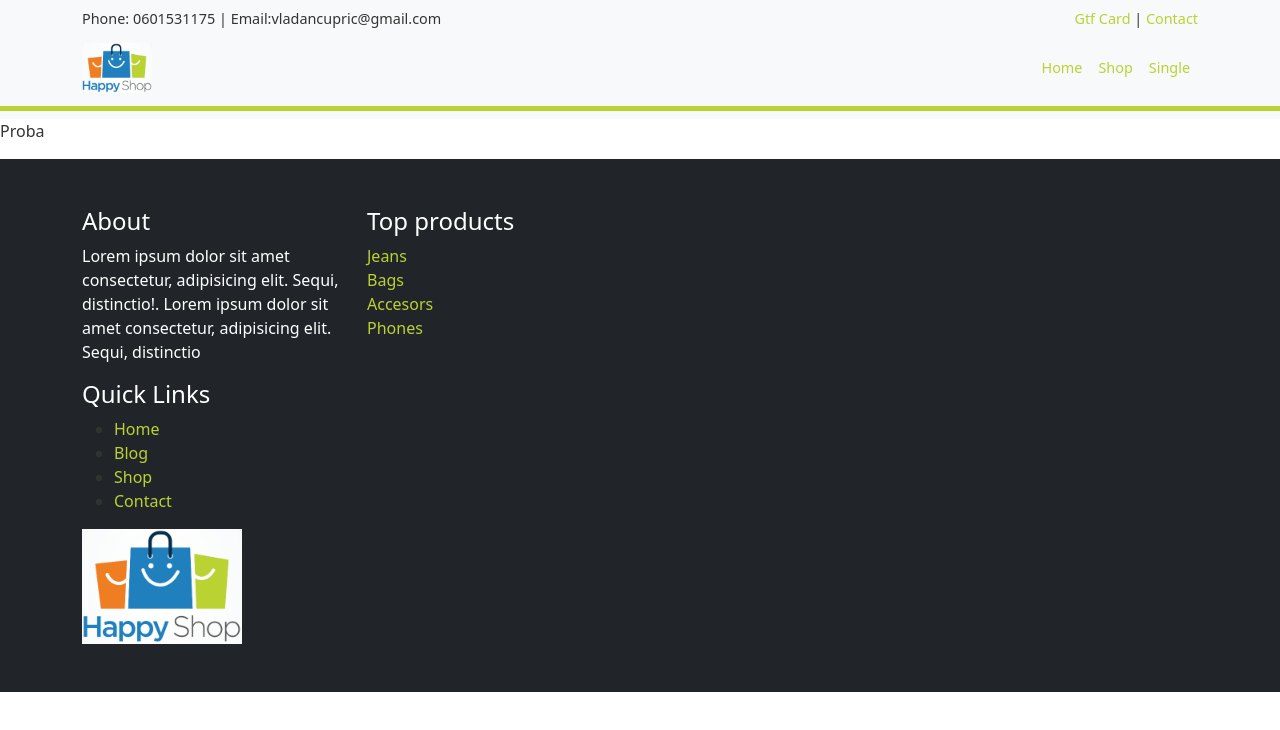
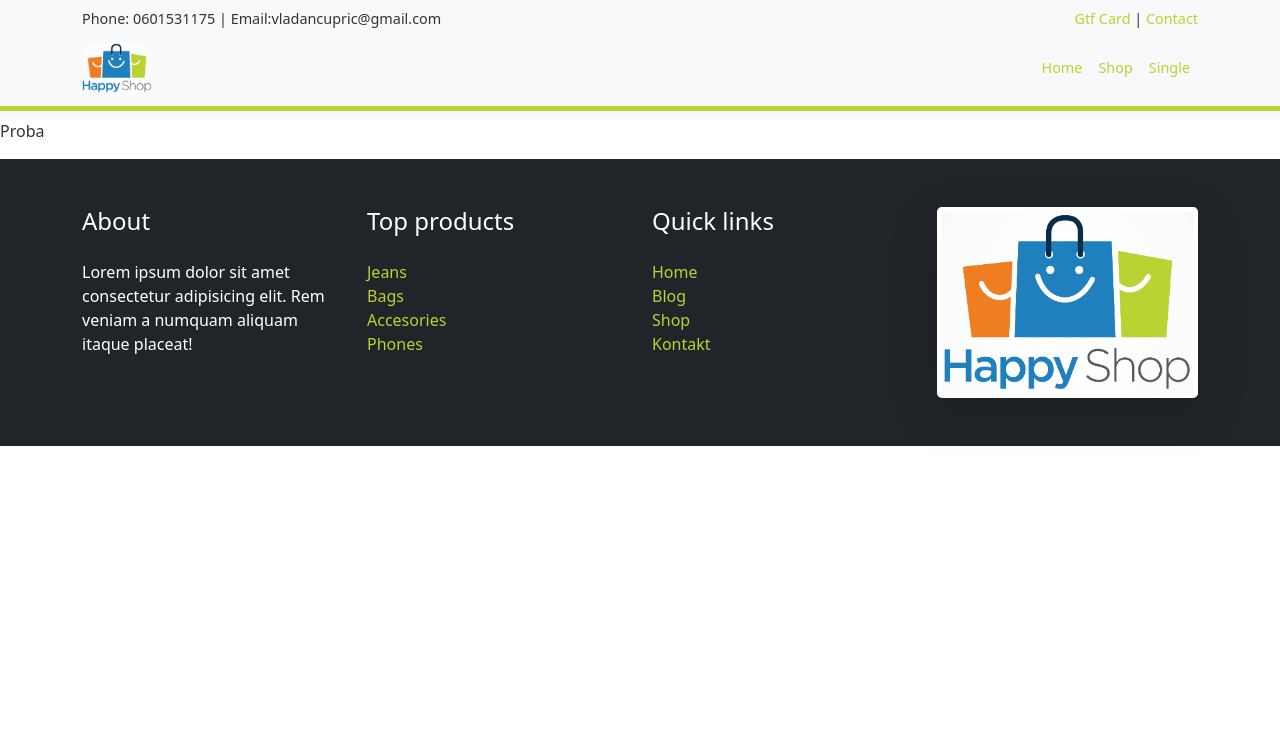
Before and after one commit to VladanStar/ShopReactJs, a React (Create React App) app: page / in a window 1280 px wide. Shown: the top 730 px of the page. Built offline with nearby package versions, Linux system fonts and the light colour scheme.

Commit message:
Add footer and

```diff
--- a/src/components/Footer.js
+++ b/src/components/Footer.js
@@ -2,42 +2,35 @@ import React from 'react'
 
 const Footer = () => {
   return (
-      <footer className="py-5 bg-dark ">
-          <div className="container  ">
-              <div className="row ">
-                  <div className="col-md-3 col-ms-6">
-                      <h4 id="white">About</h4>
-                      <p id="whiteP">
-                          Lorem ipsum dolor sit amet consectetur, adipisicing elit. Sequi,
-                          distinctio!. Lorem ipsum dolor sit amet consectetur, adipisicing
-                          elit. Sequi, distinctio
-                      </p>
+      <footer className="py-5 bg-dark text-white">
+          <div className="container">
+              <div className="row">
+                  <div className="col-md-3 col-sm-6">
+                      <h4 className="mb-4">About</h4>
+                      <p>Lorem ipsum dolor sit amet consectetur adipisicing elit. Rem veniam a numquam aliquam itaque placeat!</p>
                   </div>
-                  <div className="col-md-3 col-ms-6">
-                      <h4 id="white">Top products</h4>
+                  <div className="col-md-3 col-sm-6">
+                      <h4 className="mb-4">Top products</h4>
                       <ul className="list-unstyled">
-                          <li><a href="#">Jeans</a></li>
-                          <li><a href="#">Bags</a></li>
-                          <li><a href="#">Accesors</a></li>
-                          <li><a href="#">Phones</a></li>
+                          <li><a href="">Jeans</a></li>
+                          <li><a href="">Bags</a></li>
+                          <li><a href="">Accesories</a></li>
+                          <li><a href="">Phones</a></li>
                       </ul>
                   </div>
-                  <div classNameName="col-md-3 col-ms-6">
-                      <h4 id="white">Quick Links</h4>
-                      <ul classNameName="list-unstyled">
-                          <li><a href="#">Home</a></li>
-                          <li><a href="#">Blog</a></li>
-                          <li><a href="#">Shop</a></li>
-                          <li><a href="#">Contact</a></li>
+                  <div className="col-md-3 col-sm-6">
+                      <h4 className="mb-4">Quick links</h4>
+                      <ul className="list-unstyled">
+                          <li><a href="">Home</a></li>
+                          <li><a href="">Blog</a></li>
+                          <li><a href="">Shop</a></li>
+                          <li><a href="">Kontakt</a></li>
                       </ul>
                   </div>
-                  <div classNameName="col-md-3 col-ms-6">
-                      <a classNameName="" href="index.html">
-                          <img style={{ width: '160px' }}
-                              classNameName=" img-fluid rounded shadow-lg border border-white border-5 md-4"
-                              src="./img/logo.png"
-                              alt="..."
-                          /></a>
+                  <div className="col-md-3 col-sm-6">
+                      <a href="index.html">
+                          <img src="img/logo.png" alt="" className="img-fluid rounded rounded-3 shadow-lg border border-white border-5" />
+                      </a>
                   </div>
               </div>
           </div>
```
